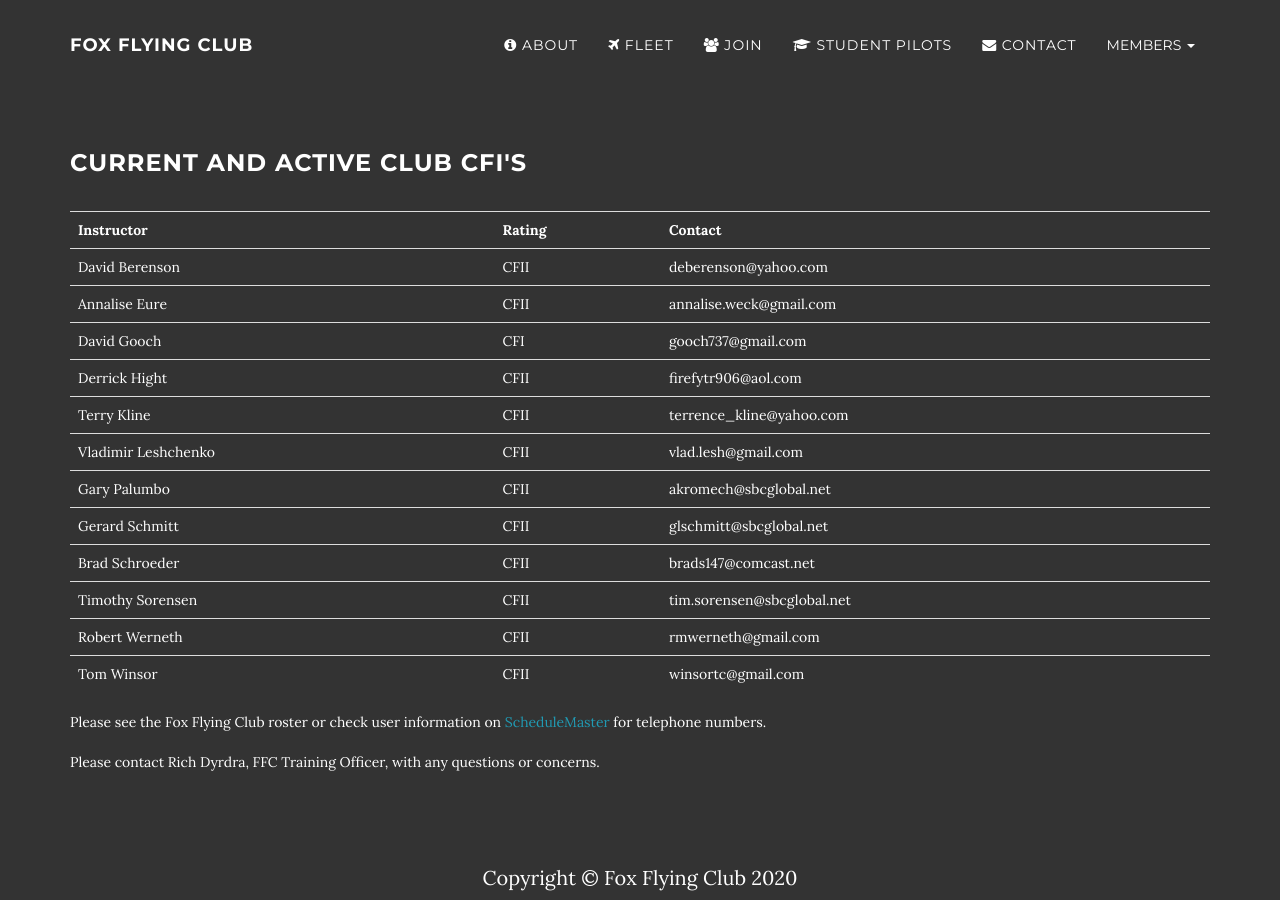
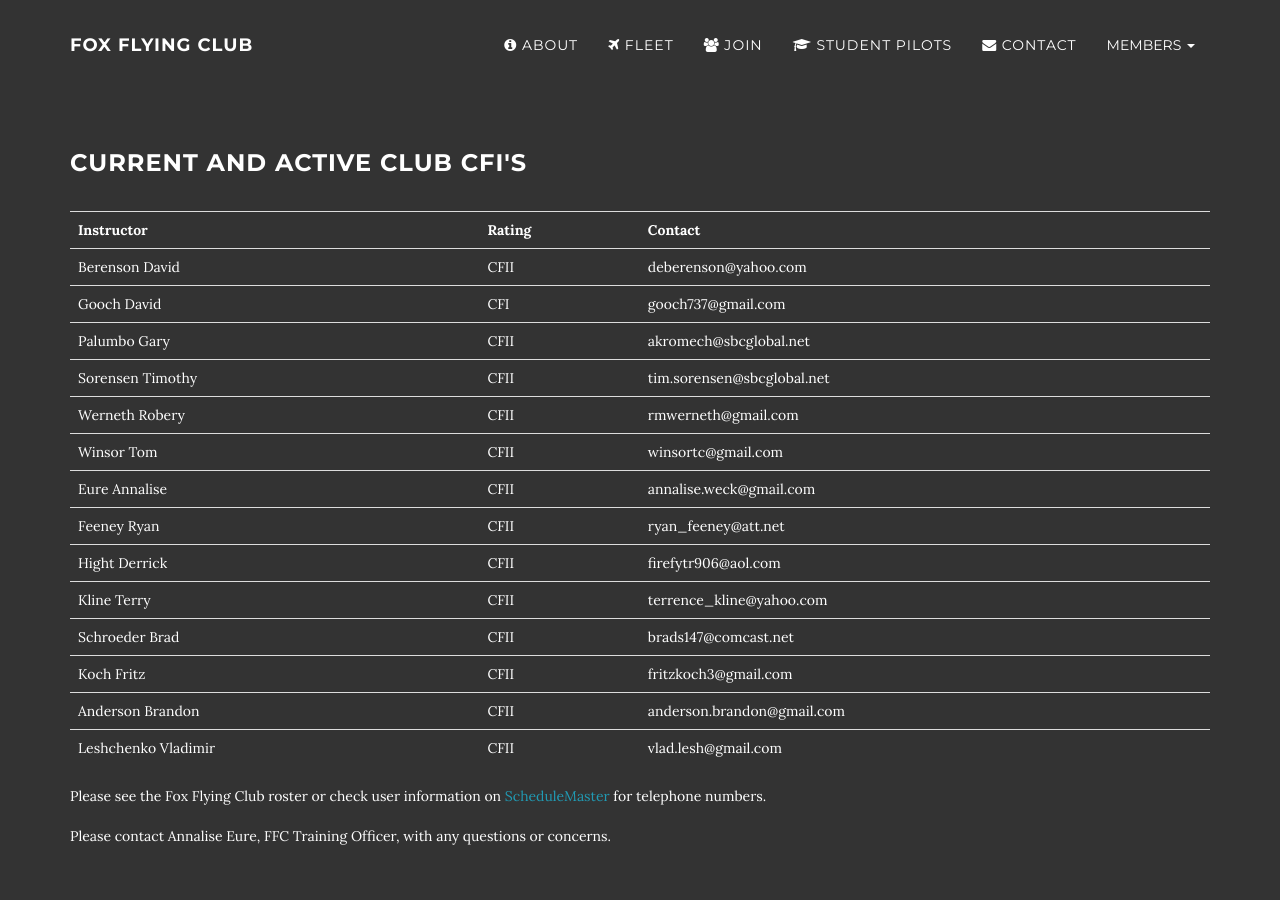
Before and after one commit to parabuzzle/foxflyingclub, a Jekyll site: the page built from cfis.html, in a window 1280 px wide and 900 px high. Built offline with Jekyll 4.4.1, drawn with Linux system fonts in a browser that asks for light colours.

Commit message:
update cfis

```diff
--- a/cfis.html
+++ b/cfis.html
@@ -1,18 +1,20 @@
 ---
 layout: page
 cfis:
-  - Berenson David,CFII,deberenson@yahoo.com
-  - Eure Annalise,CFII,annalise.weck@gmail.com
-  - Gooch	David,CFI,gooch737@gmail.com
-  - Hight	Derrick,CFII,firefytr906@aol.com
-  - Kline	Terry,CFII,terrence_kline@yahoo.com
-  - Leshchenko Vladimir,CFII,vlad.lesh@gmail.com
-  - Palumbo	Gary,CFII,akromech@sbcglobal.net
-  - Schmitt	Gerard,CFII,glschmitt@sbcglobal.net
-  - Schroeder Brad,CFII,brads147@comcast.net
-  - Sorensen Timothy,CFII,tim.sorensen@sbcglobal.net
-  - Werneth	Robert,CFII,rmwerneth@gmail.com
-  - Winsor Tom,CFII,winsortc@gmail.com
+  - David Berenson,CFII,deberenson@yahoo.com
+  - David Gooch,CFI,gooch737@gmail.com
+  - Gary Palumbo,CFII,akromech@sbcglobal.net
+  - Timothy Sorensen,CFII,tim.sorensen@sbcglobal.net
+  - Robery Werneth,CFII,rmwerneth@gmail.com
+  - Tom Winsor,CFII,winsortc@gmail.com
+  - Annalise Eure,CFII,annalise.weck@gmail.com
+  - Ryan Feeney,CFII,ryan_feeney@att.net
+  - Derrick Hight,CFII,firefytr906@aol.com
+  - Terry Kline,CFII,terrence_kline@yahoo.com
+  - Brad Schroeder,CFII,brads147@comcast.net
+  - Fritz Koch,CFII,fritzkoch3@gmail.com
+  - Brandon Anderson,CFII,anderson.brandon@gmail.com
+  - Vladimir Leshchenko,CFII,vlad.lesh@gmail.com
 ---
 
 <div class="row">
@@ -36,6 +38,6 @@ cfis:
     </table>
     Please see the Fox Flying Club roster or check user information on <a href="http://www.schedulemaster.com/smlogin.htm">ScheduleMaster</a> for telephone numbers.
     <br/><br/>
-    Please contact Rich Dyrdra, FFC Training Officer, with any questions or concerns.
+    Please contact Annalise Eure, FFC Training Officer, with any questions or concerns.
   </div>
 </div>
```
